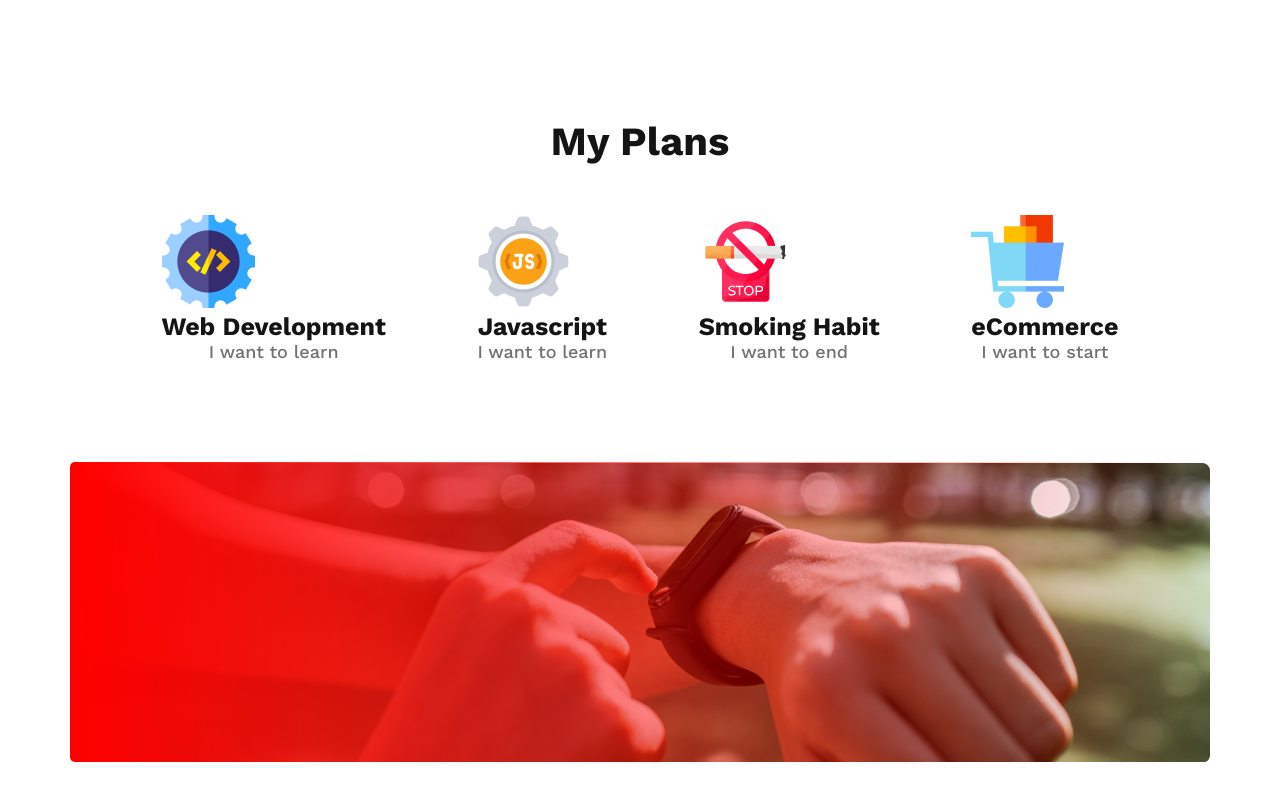
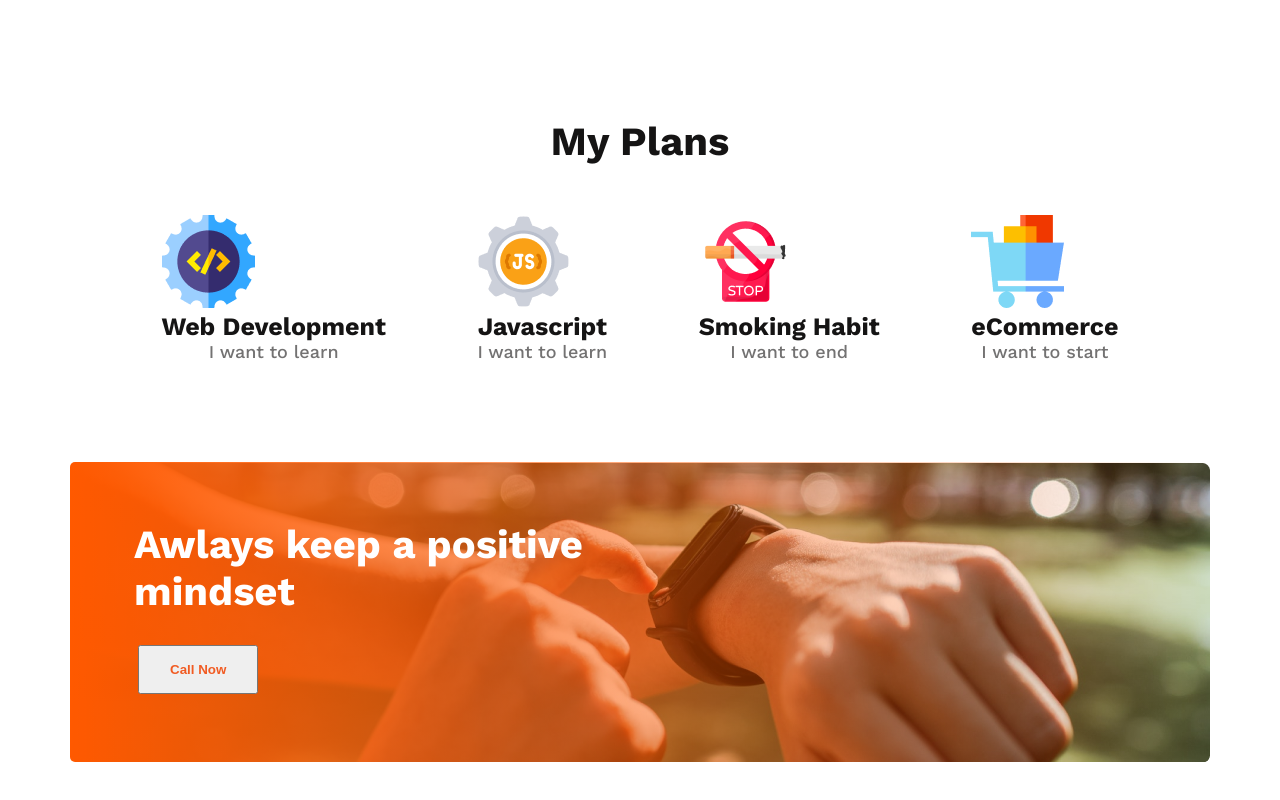
Before and after one commit to Azizul707/new-year-new-me, a plain HTML site: page index.html in a window 1280 px wide. Shown: the part 1331-2131 px from the top of the page. Drawn offline with nearby package versions, Linux system fonts and the light colour scheme.

Commit message:
button and heading style added

```diff
--- a/index.html
+++ b/index.html
@@ -96,6 +96,8 @@
       </section>
       <section class="section-three">
         <div class="section-img-container">
+            <h3 class="container-title">Awlays keep a positive <br> mindset</h3>
+            <button class="btn">Call Now</button>
 
         </div>
       </section>
--- a/style.css
+++ b/style.css
@@ -100,8 +100,9 @@ body {
   width: 1140px;
   margin-bottom: 100px;
 }
-.container-one,img{
-    margin-right:
+.container-one,
+img {
+  margin-right: ;
 }
 .image-title {
   color: #151414;
@@ -116,11 +117,30 @@ body {
   font-weight: 500;
 }
 /* ! Section three start */
-.section-img-container{
-    width: 1140px;
-    height: 300px;
-    margin: 0 auto;
-    border-radius: 5px;
-    background-image: linear-gradient(to right,rgba(255,0,0,1), rgba(255,0,0,0)), url("images/watch.png");
-    margin-bottom: 100px;
+.section-img-container {
+  width: 1140px;
+  height: 300px;
+  margin: 0 auto;
+  border-radius: 5px;
+  background-image: linear-gradient(
+      to right,
+      rgb(255, 89, 0),
+      rgba(255, 0, 0, 0)
+    ),
+    url("images/watch.png");
+  margin-bottom: 100px;
 }
+.container-title {
+  color: #fff;
+  font-size: 40px;
+  font-weight: 700;
+  padding-top: 59px;
+  padding-left: 64px;
+}
+.btn{
+    margin-top: 30px;
+    margin-left: 68px;
+    padding: 15px 30px;
+    color: #f15b22;
+    font-weight: 600;
+}
```
